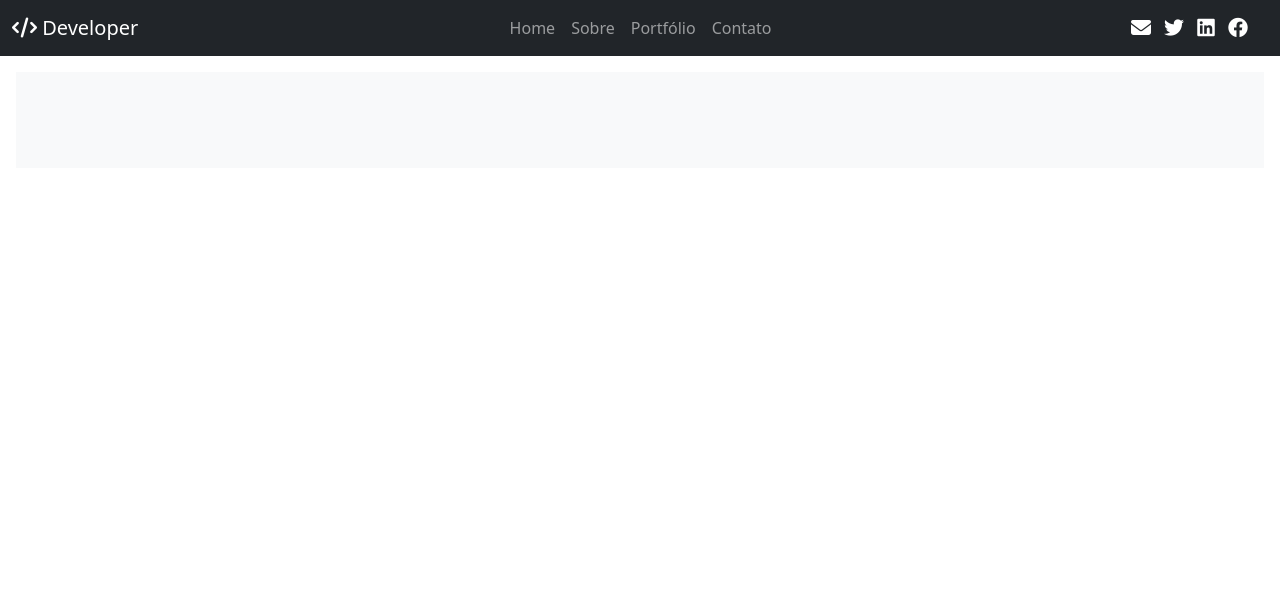
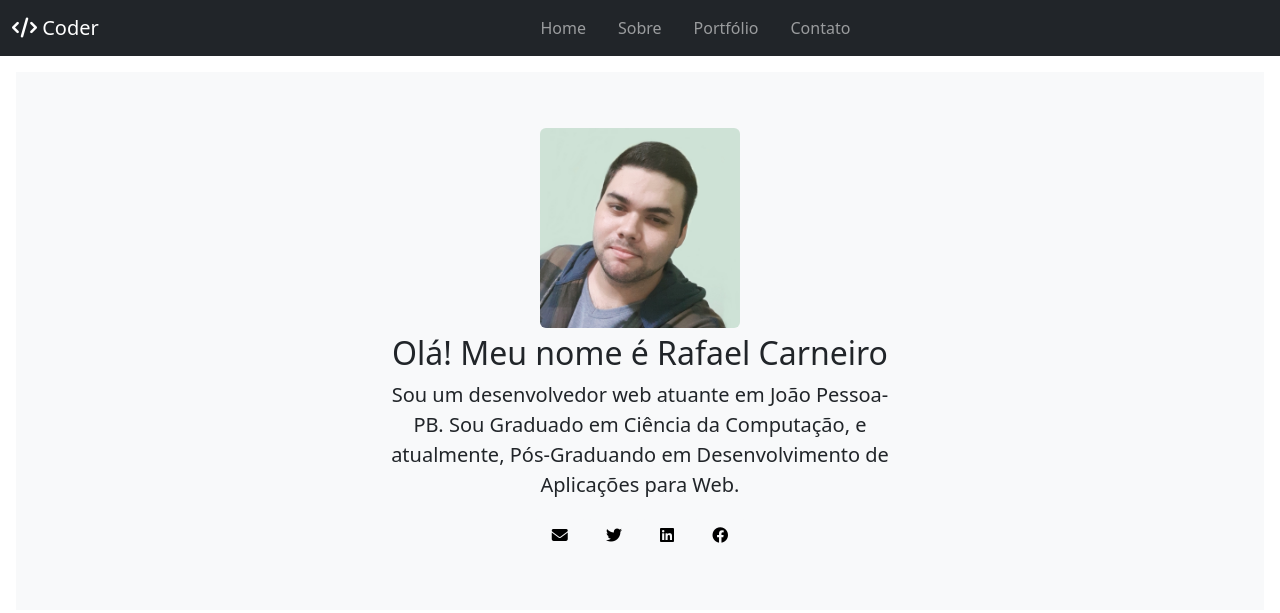
Before and after one commit to rlcarneiro97/portfolio, a plain HTML site: page index.html in a window 1280 px wide. Drawn offline with nearby package versions, Linux system fonts and the light colour scheme.

Commit message:
Arrumando responsividade e tela inicial

```diff
--- a/index.html
+++ b/index.html
@@ -11,11 +11,12 @@
     <link href="https://fonts.googleapis.com/css?family=PT+Sans+Narrow&display=swap" rel="stylesheet">
 </head>
 <body>
+    <header class="site-header sticky-top">
         <nav class="navbar navbar-expand-lg navbar-dark bg-dark px-2">
             <a class="navbar-brand px-1" href="#">
                 <!-- <img src="./img_icon.jpg" width="30" height="30" class="d-inline-block align-top" alt=""> -->
                 <i class="fa-solid fa-code"></i>
-            Developer
+                Coder
             </a>
             <button class="navbar-toggler" type="button" data-toggle="collapse" data-target="#navbarSupportedContent" aria-controls="navbarSupportedContent" aria-expanded="false" aria-label="Toggle navigation">
               <span class="navbar-toggler-icon"></span>
@@ -23,36 +24,50 @@
 
             <div class="collapse navbar-collapse nav justify-content-center" id="navbarSupportedContent">
               <ul class="navbar-nav mr-auto justify-content-center">
-            <li class="nav-item active">
+                <li class="nav-item active px-2">
                     <a class="nav-link" href="./index.html">Home</a>
                 </li>
-            <li class="nav-item">
+                <li class="nav-item px-2">
                     <a class="nav-link" href="./index.html">Sobre</a>
                 </li>
-            <li class="nav-item">
+                <li class="nav-item px-2">
                     <a class="nav-link" href="./index.html">Portfólio</a>
                 </li>
-            <li class="nav-item">
+                <li class="nav-item px-2">
                     <a class="nav-link" href="./index.html">Contato</a>
                 </li>
               </ul>
             </div>
 
-        <a class="navbar-brand px-1" href="#">
+            <!-- <a class="navbar-brand px-1" href="#"> -->
                 <!-- <a href="./index.html"><i class="fa-solid fa-envelope px-2"></i></a>
                 <a href="./index.html"><i class="fa-brands fa-twitter px-2"></i></a>
                 <a href="./index.html"><i class="fa-brands fa-linkedin px-2"></i></a>
                 <a href="./index.html"><i class="fa-brands fa-facebook px-2"></i></a> -->
-            <i class="fa-solid fa-envelope px-1"></i>
+                <!-- <i class="fa-solid fa-envelope px-1"></i>
                 <i class="fa-brands fa-twitter px-1"></i>
                 <i class="fa-brands fa-linkedin px-1"></i>
-            <i class="fa-brands fa-facebook px-1"></i>
-        </a>
+                <i class="fa-brands fa-facebook px-1"></i> -->
+            <!-- </a> -->
         </nav>
+    </header>
+    <main>
+        <div class="position-relative overflow-hidden p-3 p-md-1 m-md-3 text-center bg-light">
+            <div class="col-md-5 p-lg-1 mx-auto my-5">
+                <img src="./img_icon.jpg" width="200" height="200" class="d-inline-block align-baseline rounded" alt="">
+                <h2 class="display-7 fw-normal">Olá! Meu nome é Rafael Carneiro</h2>
+                <!-- <h1 class="display-5 fw-normal">Rafael Carneiro</h1> -->
+                <p class="lead fw-normal mb-3">Sou um desenvolvedor web atuante em João Pessoa-PB. Sou Graduado em Ciência da Computação, e atualmente, Pós-Graduando em Desenvolvimento de Aplicações para Web.</p>
+                <a class="btn btn-primary btn-light" href="./index.html"><i class="fa-solid fa-envelope px-1"></i></a>
+                <a class="btn btn-primary btn-light" href="./index.html"><i class="fa-brands fa-twitter px-1"></i></a>
+                <a class="btn btn-primary btn-light" href="./index.html"><i class="fa-brands fa-linkedin px-1"></i></a>
+                <a class="btn btn-primary btn-light" href="./index.html"><i class="fa-brands fa-facebook px-1"></i></a>
+            </div>
+        </div>
+    </main>
+    <footer>
 
-    <div class="position-relative overflow-hidden p-3 p-md-5 m-md-3 text-center bg-light">
-
-    </div>
+    </footer>
 
     <script src="https://code.jquery.com/jquery-3.3.1.slim.min.js" integrity="sha384-q8i/X+965DzO0rT7abK41JStQIAqVgRVzpbzo5smXKp4YfRvH+8abtTE1Pi6jizo" crossorigin="anonymous"></script>
     <script src="https://cdn.jsdelivr.net/npm/popper.js@1.14.7/dist/umd/popper.min.js" integrity="sha384-UO2eT0CpHqdSJQ6hJty5KVphtPhzWj9WO1clHTMGa3JDZwrnQq4sF86dIHNDz0W1" crossorigin="anonymous"></script>
```
Lines whose indentation alone changed are shown as unchanged.
